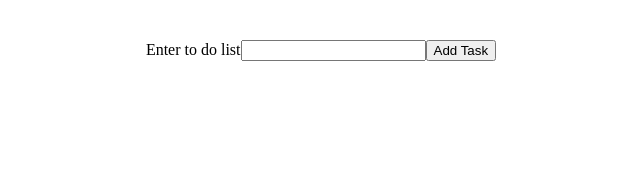
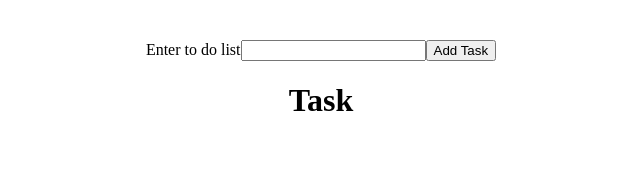
Before and after one commit to SupaluckSingjan/React-SimpleTodo, a React (Vite) app: page / in a window 1280 px wide. Shown: the top 172 px of the page, without its empty margins (319-959 px from the left). Built offline with nearby package versions, Linux system fonts and the light colour scheme.

Commit message:
Add a Task Component

```diff
--- a/src/App.jsx
+++ b/src/App.jsx
@@ -1,5 +1,6 @@
 
 import './App.css'
+import Task from './Components/Task'
 
 function App() {
 
@@ -15,6 +16,8 @@ function App() {
       <div className="list-todo">
 
       </div>
+
+      <Task />
     </div>
   )
 }
--- /dev/null
+++ b/src/Components/Task.jsx
@@ -0,0 +1,5 @@
+const Task = () => {
+    return <h1>Task</h1>
+}
+
+export default Task
```
